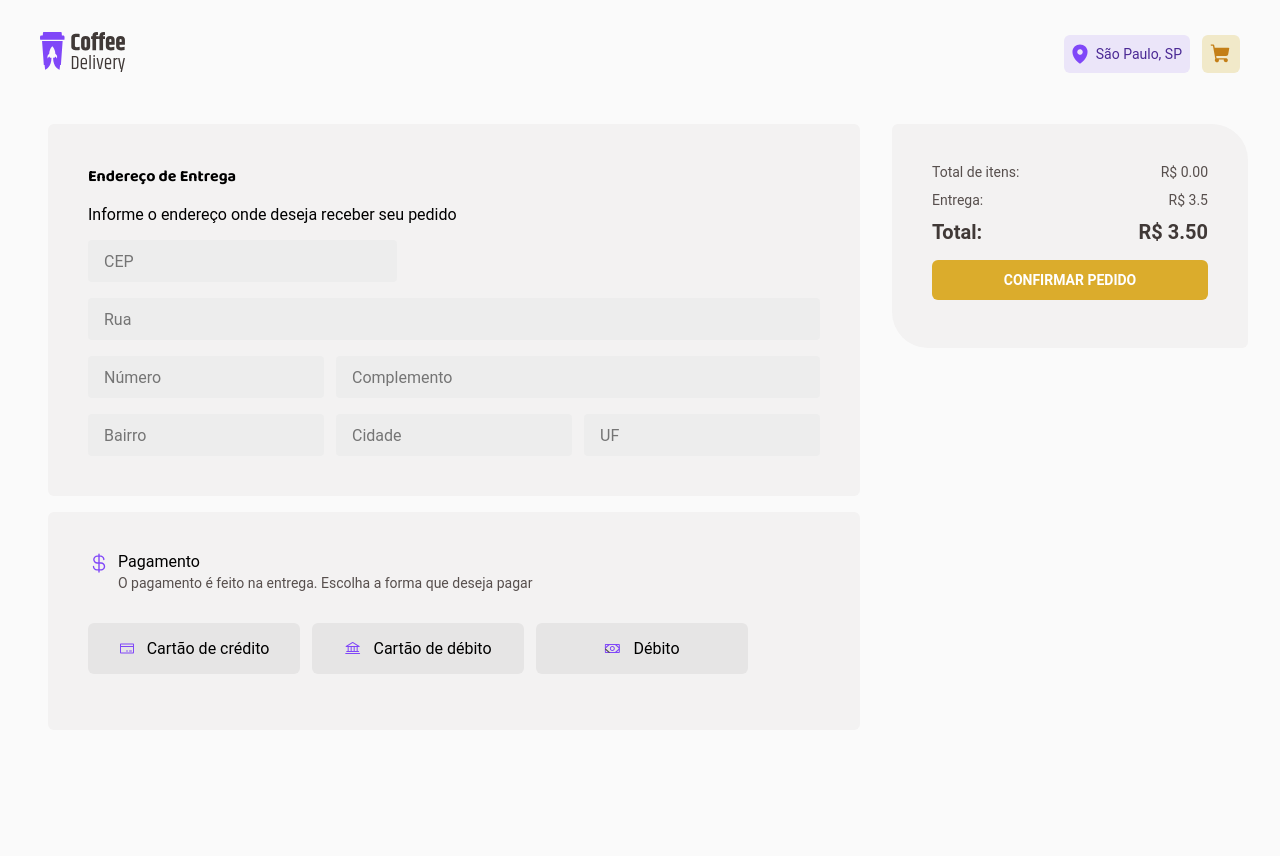
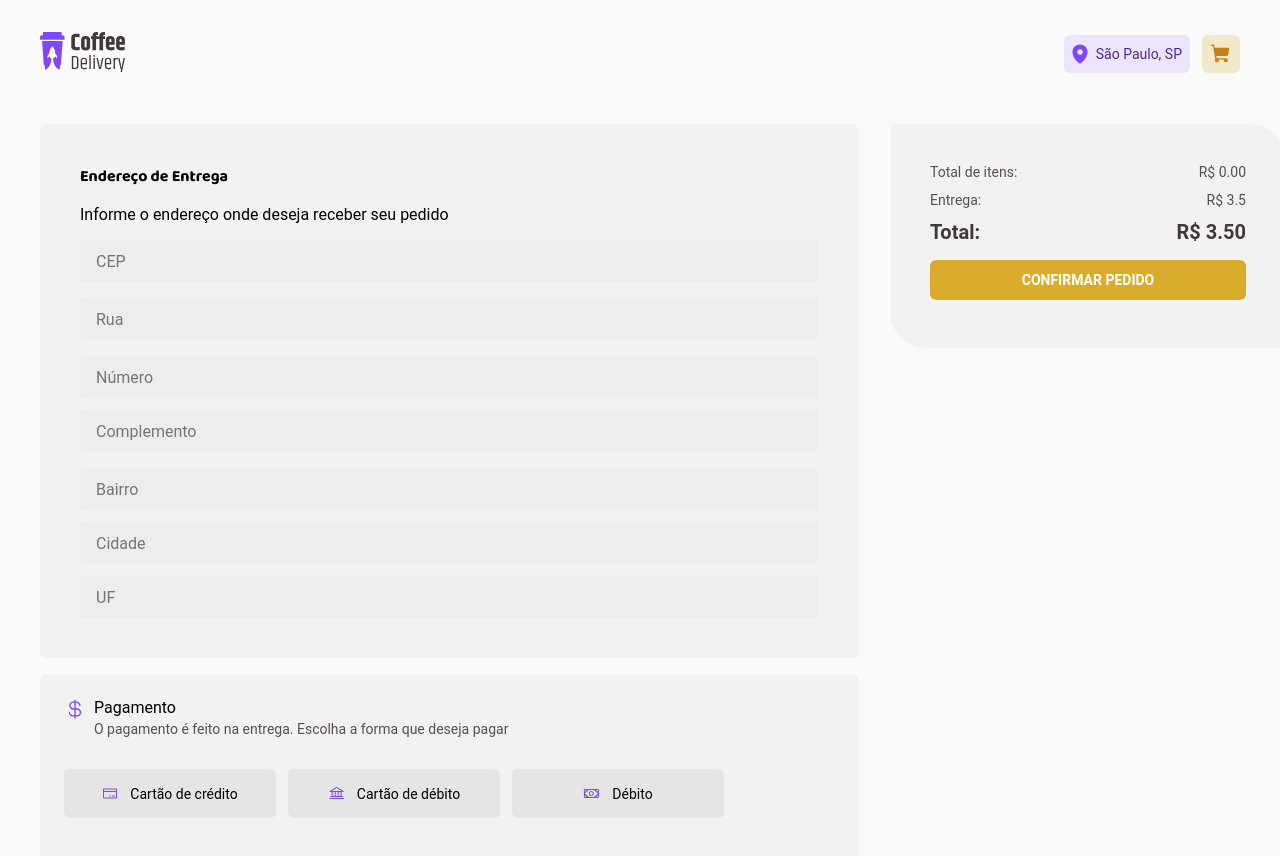
Before and after one commit to beatriizx/ignite-reactjs-coffe-delivery, a React (Vite) app: page /checkout in a window 1280 px wide. Shown: the top 856 px of the page. Before the commit the page ends 832 px from the top, so only its background shows below. Built offline with nearby package versions, Linux system fonts and the light colour scheme.

Commit message:
update styles

```diff
--- a/src/components/CartController/styles.module.scss
+++ b/src/components/CartController/styles.module.scss
@@ -6,6 +6,7 @@
 
   .buttonAction {
     display: flex;
+
     align-items: center;
     justify-content: center;
     gap: 0.5rem;
@@ -25,6 +26,7 @@
     width: 72px;
     height: 38px;
     font-size: 1.5rem;
+    flex: 1;
     display: flex;
     align-items: center;
     justify-content: space-between;
--- a/src/components/Header/index.tsx
+++ b/src/components/Header/index.tsx
@@ -22,7 +22,7 @@ export const Header = () => {
           <img src={locationIcon} alt="" />
           <span>São Paulo, SP</span>
         </div>
-        <Link to="/cart">
+        <Link to="/checkout">
           <button>
             <img src={cartIcon} alt="" />
             {totalProductsInCart > 0 && <span>{totalProductsInCart}</span>}
--- a/src/contexts/CartContext.tsx
+++ b/src/contexts/CartContext.tsx
@@ -32,6 +32,10 @@ export const CartContextProvider = ({ children }: CartContextProviderProps) => {
   const removeProductToCart = (currentProduct: Product) => {
     const newArr = products.filter((product) => currentProduct.id !== product.id);
     setProducts(newArr);
+  };
+
+  const cleanCart = () => {
+    setProducts([]);
   };
 
   const updateLocalStorage = () => {
@@ -78,6 +82,7 @@ export const CartContextProvider = ({ children }: CartContextProviderProps) => {
         addNewProductToCart,
         handleProductCartAmountChange,
         removeProductToCart,
+        cleanCart,
         totalProductsPrice,
         totalPrice,
         shippingPrice,
--- a/src/pages/Checkout/styles.module.scss
+++ b/src/pages/Checkout/styles.module.scss
@@ -3,4 +3,5 @@
   margin-top: 3rem;
   gap: 2rem;
   padding-bottom: 2rem;
+  justify-content: center;
 }
--- a/src/sections/CartDetails/index.tsx
+++ b/src/sections/CartDetails/index.tsx
@@ -3,7 +3,12 @@ import styles from './styles.module.scss';
 import { CartContext, Product } from '../../contexts/CartContext';
 import { CartController } from '../../components/CartController';
 
-export const CartDetails = () => {
+interface CartDetailsProps {
+  handleViewCartDetails: () => void;
+  isMobile: boolean;
+}
+
+export const CartDetails = ({ handleViewCartDetails, isMobile }: CartDetailsProps) => {
   const { products, totalProductsPrice, totalPrice, shippingPrice } = useContext(CartContext);
 
   return (
@@ -16,7 +21,7 @@ export const CartDetails = () => {
               <div className={styles.productContent}>
                 <div className={styles.productInfo}>
                   <span>{product.name}</span>
-                  <span>{product.price}</span>
+                  <span>R$ {product.price}</span>
                 </div>
                 <CartController product={product} pageType="cart" />
               </div>
@@ -40,8 +45,12 @@ export const CartDetails = () => {
         </div>
       </div>
 
-      <button className={styles.confirmOrder} type="submit">
-        CONFIRMAR PEDIDO
+      <button
+        className={styles.confirmOrder}
+        type={isMobile ? 'button' : 'submit'}
+        onClick={isMobile ? handleViewCartDetails : () => {}}
+      >
+        {isMobile ? 'Ir para o Checkout' : ' CONFIRMAR PEDIDO'}
       </button>
     </div>
   );
--- a/src/sections/CartDetails/styles.module.scss
+++ b/src/sections/CartDetails/styles.module.scss
@@ -1,9 +1,10 @@
 .container {
-  padding: 1.5rem 2.5rem 3rem 2.5rem;
-  width: 370px;
+  padding: 1rem 1rem 2rem 1rem;
   height: fit-content;
   background-color: var(--brand-gray-100);
   border-radius: 6px 36px 6px 36px;
+  display: flex;
+  flex-direction: column;
 
   .cartInfo {
     display: flex;
@@ -50,10 +51,17 @@
       .productInfo {
         display: flex;
         align-items: center;
+
         justify-content: space-between;
 
         span {
+          font-size: 0.875rem;
           margin-bottom: 0.5rem;
+
+          &:last-child {
+            font-weight: 700;
+            font-size: 1rem;
+          }
         }
       }
     }
@@ -69,3 +77,10 @@
     border-radius: 6px;
   }
 }
+
+@media screen and (min-width: 1200px) {
+  .container {
+    padding: 1.5rem 2.5rem 3rem 2.5rem;
+    width: 316px;
+  }
+}
--- a/src/sections/CartForm/index.tsx
+++ b/src/sections/CartForm/index.tsx
@@ -2,13 +2,15 @@ import styles from './styles.module.scss';
 import { useForm } from 'react-hook-form';
 import { yupResolver } from '@hookform/resolvers/yup';
 import * as yup from 'yup';
-import { useNavigate } from 'react-router-dom';
+import { useNavigate, useLocation } from 'react-router-dom';
 
 import creditCardIcon from '../../assets/credit-card-icon.svg';
 import debitCardIcon from '../../assets/debit-card-icon.svg';
 import cashIcon from '../../assets/cash-icon.svg';
 import cashIcon2 from '../../assets/cash-icon-2.svg';
 import { CartDetails } from '../CartDetails';
+import { useContext, useEffect, useState } from 'react';
+import { CartContext } from '../../contexts/CartContext';
 
 interface FormValues {
   cep: string;
@@ -22,6 +24,22 @@ interface FormValues {
 }
 
 export const CartForm = () => {
+  const [width, setWidth] = useState<number>(window.innerWidth);
+  const isMobile = width < 768;
+  const [showProductDetail, setShowProductDetail] = useState(isMobile);
+  const { cleanCart } = useContext(CartContext);
+
+  function handleWindowSizeChange() {
+    setWidth(window.innerWidth);
+  }
+
+  useEffect(() => {
+    window.addEventListener('resize', handleWindowSizeChange);
+    return () => {
+      window.removeEventListener('resize', handleWindowSizeChange);
+    };
+  }, []);
+
   const navigate = useNavigate();
   const schema = yup.object({
     cep: yup.string().required('Cep é obrigatório'),
@@ -51,6 +69,8 @@ export const CartForm = () => {
       uf,
     };
 
+    cleanCart();
+
     navigate('/order-sucess', {
       state: {
         adress,
@@ -59,8 +79,19 @@ export const CartForm = () => {
     });
   };
 
+  const handleShowForm = () => {
+    setShowProductDetail(!showProductDetail);
+  };
+
   return (
-    <form className={`${styles.container} pageWidth`} onSubmit={handleSubmit(onSubmit)}>
+    <form className={`${styles.container}`} onSubmit={handleSubmit(onSubmit)}>
+      {!showProductDetail && (
+        <button className={styles.backToCartButton} onClick={handleShowForm}>
+          {' '}
+          &larr; Voltar para o carrinho
+        </button>
+      )}
+      {!showProductDetail && (
         <div className={styles.inputsContainer}>
           <div className={styles.inputs}>
             <h1>Endereço de Entrega</h1>
@@ -71,7 +102,6 @@ export const CartForm = () => {
                 type="text"
                 placeholder="CEP"
                 {...register('cep')}
-              style={{ width: '40%' }}
               />
               {errors.cep && <span className={styles.errorMessage}>{errors.cep.message}</span>}
             </div>
@@ -82,7 +112,9 @@ export const CartForm = () => {
                 placeholder="Rua"
                 {...register('street')}
               />
-            {errors.street && <span className={styles.errorMessage}>{errors.street.message}</span>}
+              {errors.street && (
+                <span className={styles.errorMessage}>{errors.street.message}</span>
+              )}
             </div>
             <div>
               <div className={styles.inputContainer}>
@@ -96,12 +128,7 @@ export const CartForm = () => {
                   <span className={styles.errorMessage}>{errors.number.message}</span>
                 )}
               </div>
-            <input
-              type="text"
-              placeholder="Complemento"
-              style={{ flex: 1 }}
-              {...register('complement')}
-            />
+              <input type="text" placeholder="Complemento" {...register('complement')} />
             </div>
             <div>
               <div className={styles.inputContainer}>
@@ -120,7 +147,6 @@ export const CartForm = () => {
                   className={errors.city ? styles.inputError : ''}
                   type="text"
                   placeholder="Cidade"
-                style={{ flex: 1 }}
                   {...register('city')}
                 />
                 {errors.city && <span className={styles.errorMessage}>{errors.city.message}</span>}
@@ -138,7 +164,7 @@ export const CartForm = () => {
           </div>
           <div className={styles.payment}>
             <div className={styles.paymentInfo}>
-            <div>
+              <div className={styles.cashIcon}>
                 <img src={cashIcon2} alt="" />
               </div>
               <div>
@@ -163,11 +189,24 @@ export const CartForm = () => {
                 <input type="radio" id="payment3" {...register('payment')} value="Dinheiro" />
               </label>
             </div>
-          {errors.payment && <span className={styles.errorMessage}>{errors.payment.message}</span>}
+            {errors.payment && (
+              <span className={styles.errorMessage}>{errors.payment.message}</span>
+            )}
           </div>
         </div>
+      )}
 
-      <CartDetails />
+      {(!isMobile || showProductDetail) && (
+        <div className={styles.orderProducts}>
+          <CartDetails handleViewCartDetails={handleShowForm} isMobile={isMobile} />
+        </div>
+      )}
+
+      {isMobile && !showProductDetail && (
+        <button className={styles.confirmOrder} type="submit">
+          CONFIRMAR PEDIDO
+        </button>
+      )}
     </form>
   );
 };
--- a/src/sections/CartForm/styles.module.scss
+++ b/src/sections/CartForm/styles.module.scss
@@ -1,11 +1,22 @@
 .container {
+  width: 100%;
   display: flex;
-  gap: 2rem;
+  flex-direction: column;
+  align-items: center;
+  justify-content: center;
 
   .inputsContainer {
     display: flex;
     flex-direction: column;
     gap: 1rem;
+  }
+
+  .backToCartButton {
+    background-color: transparent;
+    color: var(--brand-purple-500);
+    font-weight: 700;
+    margin-bottom: 1rem;
+    padding: 0.5rem;
   }
 
   .errorMessage {
@@ -23,11 +34,6 @@
 
   .inputContainer {
     display: flex;
-    flex-direction: column;
-
-    &:nth-child(2) {
-      flex: 1;
-    }
   }
 
   .inputs {
@@ -36,7 +42,7 @@
     flex-direction: column;
     gap: 1rem;
     background-color: #f3f2f2;
-    padding: 2.5rem;
+    padding: 1.5rem;
 
     input {
       background-color: #ededed;
@@ -47,16 +53,25 @@
 
     div {
       display: flex;
+      flex-direction: column;
       gap: 0.75rem;
     }
   }
 
   .payment {
+    order: 1;
     display: flex;
     flex-direction: column;
     background-color: #f3f2f2;
-    padding: 2.5rem;
+    align-items: center;
+    justify-content: center;
+    padding: 1.5rem;
     border-radius: 6px;
+    margin-bottom: 1rem;
+
+    .cashIcon {
+      display: none;
+    }
 
     .paymentInfo {
       display: flex;
@@ -68,16 +83,19 @@
       font-size: 1rem;
       font-weight: 400;
       margin-bottom: 0.25rem;
+      text-align: center;
     }
 
     p {
       color: var(--base-gray-700);
       font-size: 0.875rem;
       margin-bottom: 2rem;
+      text-align: center;
     }
 
     .paymentOptions {
       display: flex;
+      flex-direction: column;
       gap: 0.75rem;
       margin-bottom: 1rem;
 
@@ -87,9 +105,12 @@
         background-color: #e6e5e5;
         align-items: center;
         justify-content: center;
-        gap: 0.75rem;
-        width: 180px;
+
+        width: 90%;
+        gap: 1rem;
+
         position: relative;
+        font-size: 0.875rem;
         padding: 1rem;
         z-index: 10;
         cursor: pointer;
@@ -125,4 +146,170 @@
       }
     }
   }
+
+  .confirmOrder {
+    width: 40%;
+    min-width: 230px;
+    background-color: var(--brand-yellow-300);
+    color: white;
+    font-weight: 700;
+    font-size: 0.875rem;
+    padding: 0.75rem;
+    border-radius: 6px;
+  }
+
+  .orderProducts {
+    width: 100%;
+    max-width: 350px;
+  }
 }
+
+@media screen and (min-width: 768px) {
+  .container {
+    flex-direction: row;
+    align-items: unset;
+    gap: 2rem;
+
+    .backToCartButton {
+      display: none;
+    }
+
+    .orderProducts {
+      div {
+        min-width: 100px;
+        flex: unset;
+      }
+    }
+
+    .inputsContainer {
+      display: flex;
+      flex-direction: column;
+      flex: 1;
+      gap: 1rem;
+    }
+
+    .errorMessage {
+      color: rgb(255, 86, 48);
+      line-height: 1.5;
+      font-size: 0.75rem;
+      font-weight: 400;
+      text-align: left;
+      margin: 0px 14px 0px;
+    }
+
+    .inputError {
+      border: 1px solid rgb(255, 86, 48);
+    }
+
+    .inputContainer {
+      display: flex;
+      flex-direction: column;
+
+      &:nth-child(2) {
+        flex: 1;
+      }
+    }
+
+    .inputs {
+      border-radius: 6px;
+      display: flex;
+      flex-direction: column;
+      gap: 1rem;
+      background-color: #f3f2f2;
+      padding: 2.5rem;
+
+      input {
+        background-color: #ededed;
+        height: 42px;
+        border-radius: 4px;
+        padding-left: 1rem;
+      }
+
+      div {
+        display: flex;
+        gap: 0.75rem;
+      }
+    }
+  }
+}
+
+@media screen and (min-width: 1100px) {
+  .container {
+    .payment {
+      align-items: unset;
+      .paymentInfo {
+        display: flex;
+        gap: 0.5rem;
+      }
+
+      .cashIcon {
+        display: unset;
+      }
+
+      h2 {
+        text-align: unset;
+      }
+
+      p {
+        text-align: unset;
+      }
+
+      .paymentOptions {
+        flex-direction: row;
+
+        .cashIcon {
+          display: unset;
+        }
+
+        label {
+          display: flex;
+          border-radius: 6px;
+          background-color: #e6e5e5;
+          align-items: center;
+          justify-content: center;
+          gap: 0.75rem;
+          width: 180px;
+          position: relative;
+          padding: 1rem;
+          z-index: 10;
+          cursor: pointer;
+
+          input {
+            opacity: 0;
+            position: absolute;
+            width: 100%;
+            height: 100%;
+            cursor: pointer;
+
+            &:checked {
+              opacity: 1;
+              display: inline-block;
+              z-index: -1;
+              &::after {
+                content: '';
+                width: 100%;
+                height: 100%;
+                display: block;
+                background-color: #ebe5f9;
+                border: 1px solid #8047f8;
+                border-radius: 6px;
+              }
+            }
+          }
+
+          span {
+            color: var(--base-gray-700);
+            text-transform: uppercase;
+            font-size: 0.75rem;
+          }
+        }
+      }
+    }
+
+    .orderProducts {
+      div {
+        min-width: unset;
+      }
+    }
+  }
+}
--- a/src/sections/ProductsList/styles.module.scss
+++ b/src/sections/ProductsList/styles.module.scss
@@ -46,6 +46,10 @@
 
 @media screen and (min-width: 900px) {
   .productListContainer {
+    h2 {
+      margin-right: auto;
+    }
+
     display: flex;
     justify-content: center;
     align-items: center;
--- a/src/styles/global.scss
+++ b/src/styles/global.scss
@@ -42,6 +42,6 @@ button {
 
 .pageWidth {
   max-width: 1200px;
-
+  margin: 0 auto;
   padding: 0 1.5rem;
 }
```
Lines whose indentation alone changed are shown as unchanged.
